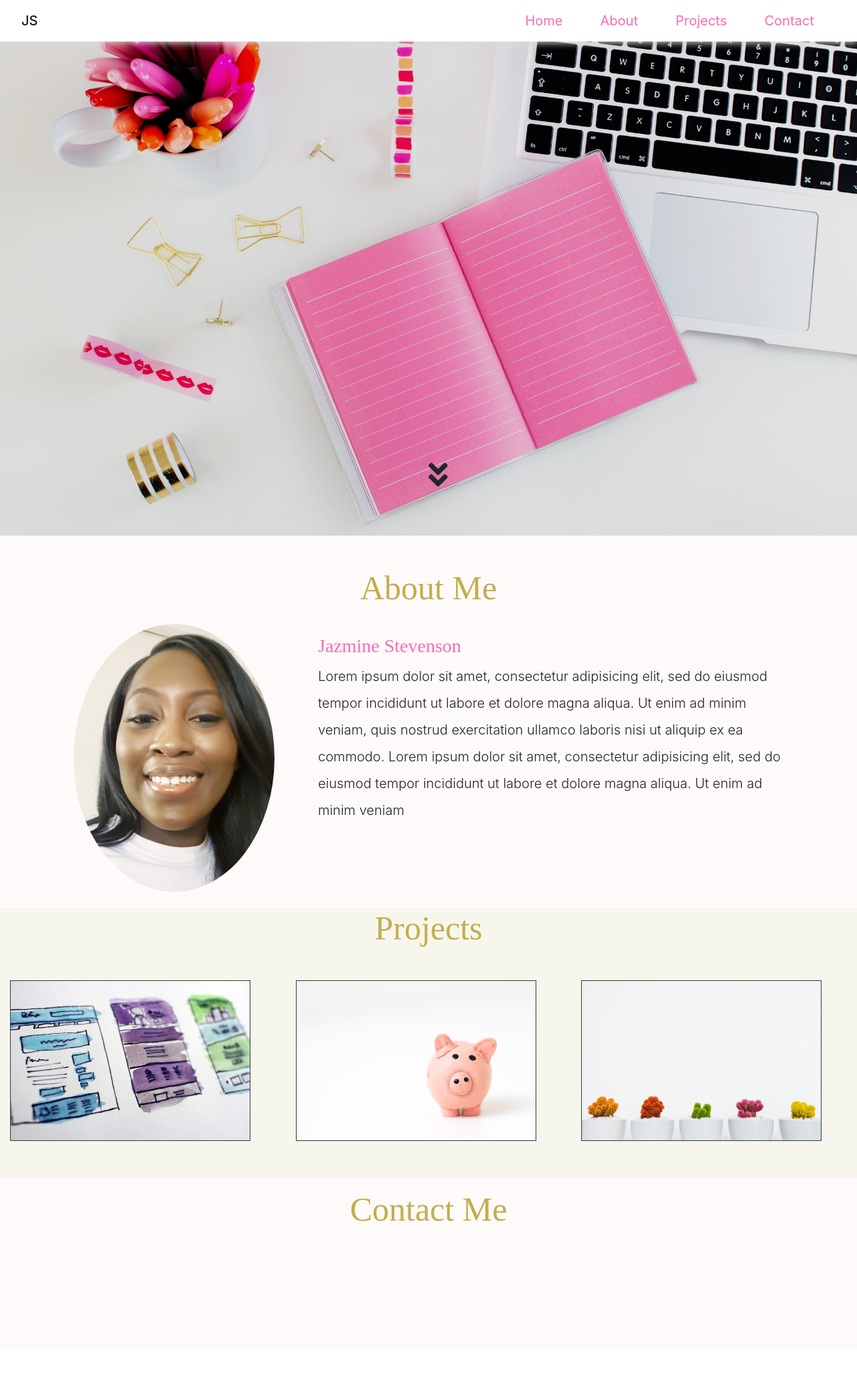
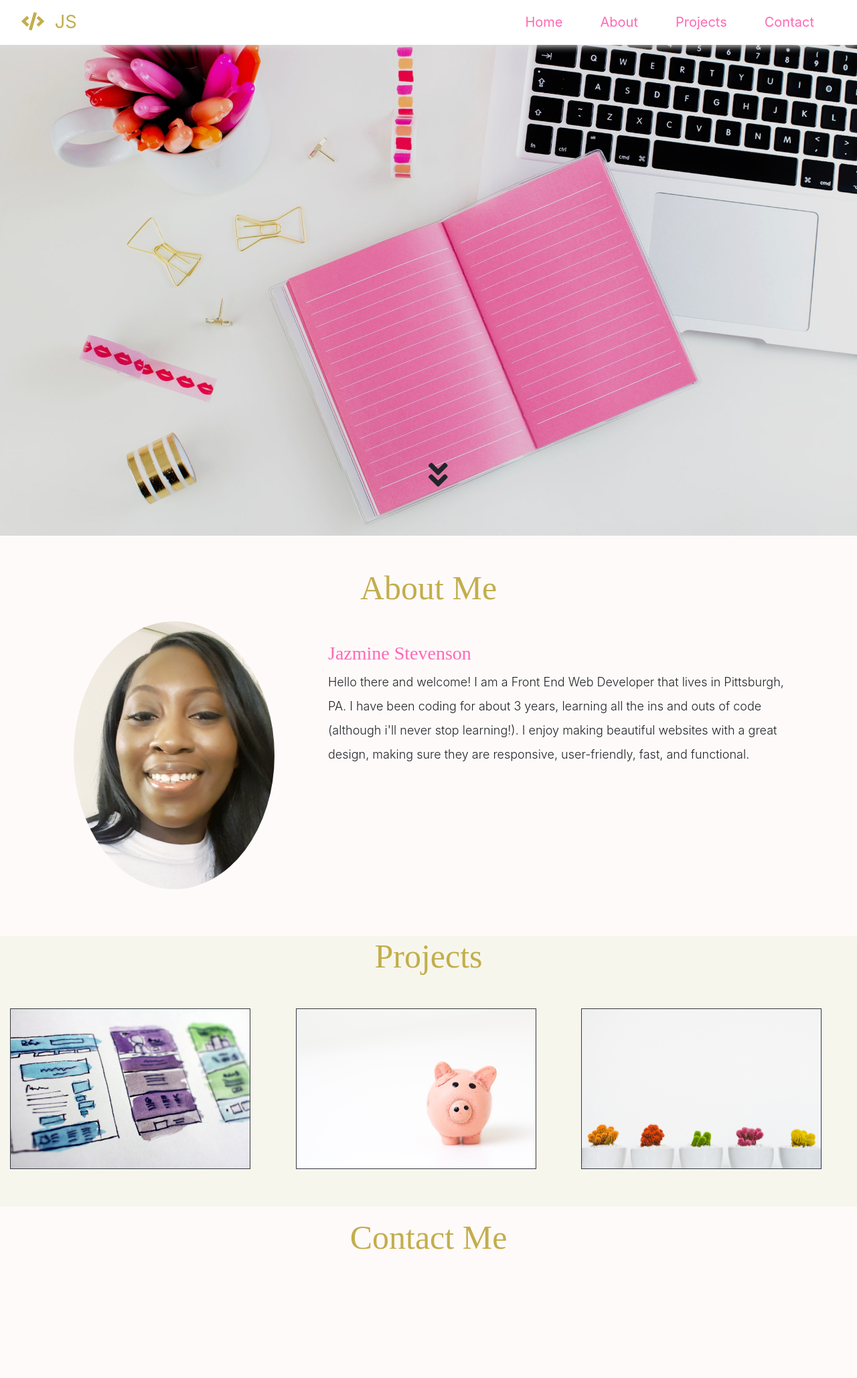
Before and after one commit to JazzSteve/My-Site, a PHP site: page /mysite.html in a window 1280 px wide. Shown: the whole page at 67% size. Before the commit the page ends 1824 px from the top, so only its background shows below. Run offline with PHP 8.4, Linux system fonts and the light colour scheme; some libraries are stand-ins or nearby versions; some web fonts are replaced.

Commit message:
finished about section

```diff
--- a/mysite.css
+++ b/mysite.css
@@ -5,9 +5,12 @@ body {
 
 /*NAVBAR*/
 #mainnavbar {
-	/*background: #1a1a19;*/
 	background: white;
 	box-shadow: rgba(220,220,220) 0px 2px 10px;
+}
+
+.fas {
+	padding-right: 8px;
 }
 
 /*.navbar.scrolled{
@@ -19,8 +22,16 @@ body {
 	justify-content: flex-end;
 }
 
-.navbar-dark .navbar-brand {
+.navbar-light .navbar-brand {
 	font-size: 1.7rem;
+	color: #c2ae4c;
+}
+
+.navbar-light .navbar-brand:focus, .navbar-light .navbar-brand:hover {
+    color: #c2ae4c;
+}
+
+.fas .fa-code {
 	color: #c2ae4c;
 }
 
@@ -34,11 +45,14 @@ body {
 }
 
 /*HEADER*/
-.header {
+.hero {
 	background-image: url("pinkdesk.jpg");
-	position: relative;
-	background-size: cover;
+	min-height: 600px;
+  	height: calc(100vh);
 	background-position: center;
+ 	background-repeat: no-repeat;
+ 	background-size: cover;
+ 	position: relative;
 }
 
 .overlay {
@@ -60,6 +74,11 @@ body {
 /*ABOUT SECTION*/
 .about-img img {
 	width: 300px;
+	margin-bottom: 70px;
+}
+
+.about-header {
+	margin-bottom: 20px;
 }
 
 h2 {
@@ -69,7 +88,8 @@ h2 {
 }
 
 .about-content {
-	padding-left: 25px;
+	padding-left: 40px;
+	margin-top: 15px;
 }
 
 .about-content h3 {
@@ -78,8 +98,10 @@ h2 {
 	color: #FF69B4;
 }
 
-.aboutp1 {
+.about-content p {
 	line-height: 2;
+	font-size: 18px;
+	font-weight: 300;
 }
 
 
@@ -99,14 +121,23 @@ h2 {
 
 
 /*MEDIA QUERIES*/
+@media(max-width: 990px) {
+	.arrows {
+		display: none;
+	}
+}
+
 @media(max-width: 767px) {
 	.about-content {
 		text-align: center;
+		margin-bottom: 2rem;
 	}
 
-	.about-img {
-		width: 200px;
-		left: 30%;
+	.about-img img {
+		margin-bottom: 1.5rem;
+		width: 15rem;
+		/*width: 200px;
+		left: 30%;*/
 	}
 
 }
--- a/mysite.html
+++ b/mysite.html
@@ -22,7 +22,7 @@
 <body>
     <!--NavBar Start-->
   <nav id="mainnavbar" class="navbar navbar-expand-md navbar-light fixed-top">
-    <span class="navbar-brand mb-0 ml-3 h1 ">JS</span>
+    <span class="navbar-brand mb-0 ml-3"><i class="fas fa-code"></i> JS</span>
     <button class="navbar-toggler" type="button" data-toggle="collapse" data-target="#navbarSupportedContent" aria-controls="navbarSupportedContent" aria-expanded="false" aria-label="Toggle navigation">
     <span class="navbar-toggler-icon"></span>
     </button>
@@ -42,33 +42,37 @@
         </li>
       </ul>
     </div>
-</nav>
-<!--Navbar End-->
-<!--Header-->
-<section class="header container-fluid">
-  <div class="overlay">
-   <div class="arrows d-none d-md-block">
-      <i class="fas fa-angle-double-down"></i>
+  </nav> <!--Navbar End-->
+
+<!--Hero Image-->
+  <a name="home"></a>
+  <div class="hero">
+    <div class="overlay">
+     <div class="arrows">
+        <i class="fas fa-angle-double-down"></i>
+      </div>
     </div>
   </div>
-</section>
 
 <!--About Me-->
-<section id="about" class="container">
   <a name="about"></a>
-    <h2 class="about-header text-center mt-5">About Me</h2>
-  <div class="row my-4">
-    <div class="col-md-4 about-img d-none d-sm-block px-0 text-center">
-      <img src="aboutphoto.jpg" class="img-fluid rounded-circle">
+  <div class="about-section">
+    <div class="container">
+      <div class="row">
+        <div class="col-12">
+          <h2 class="about-header text-center mt-5">About Me</h2>
+        </div>
+        <div class="col-sm-12 col-md-4 about-img px-0 text-center">
+          <img src="aboutphoto.jpg" class="img-fluid rounded-circle">
+        </div>
+        <div class="col-sm-12 col-md-8 pt-3 about-content">
+          <h3 class="pr-sm-20">Jazmine Stevenson</h3>
+          <p class="aboutp1 pr-4">Hello there and welcome! I am a Front End Web Developer that lives in Pittsburgh, PA.  I have been coding for about 3 years, learning all the ins and outs of code (although i'll never stop learning!). I enjoy making beautiful websites with a great design, making sure they are responsive, user-friendly, fast, and functional.
+          </p>
+        </div>
+      </div>
     </div>
-    <div class="col-md-8 pt-3 about-content">
-      <h3 h3name="pr-sm-20">Jazmine Stevenson</h3>
-      <p class="lead aboutp1 pr-4">Lorem ipsum dolor sit amet, consectetur adipisicing elit, sed do eiusmod
-      tempor incididunt ut labore et dolore magna aliqua. Ut enim ad minim veniam,
-      quis nostrud exercitation ullamco laboris nisi ut aliquip ex ea commodo. Lorem ipsum dolor sit amet, consectetur adipisicing elit, sed do eiusmod
-      tempor incididunt ut labore et dolore magna aliqua. Ut enim ad minim veniam</p>
   </div>
-</section>
 
 <!--Projects-->
 <a name="projects"></a>
--- a/mysite.js
+++ b/mysite.js
@@ -1,5 +1,5 @@
 $(document).ready(function(){
- $('.header').height($(window).height());  //header height
+ $('.hero').height($(window).height());  //header height
 
 })
 
```
